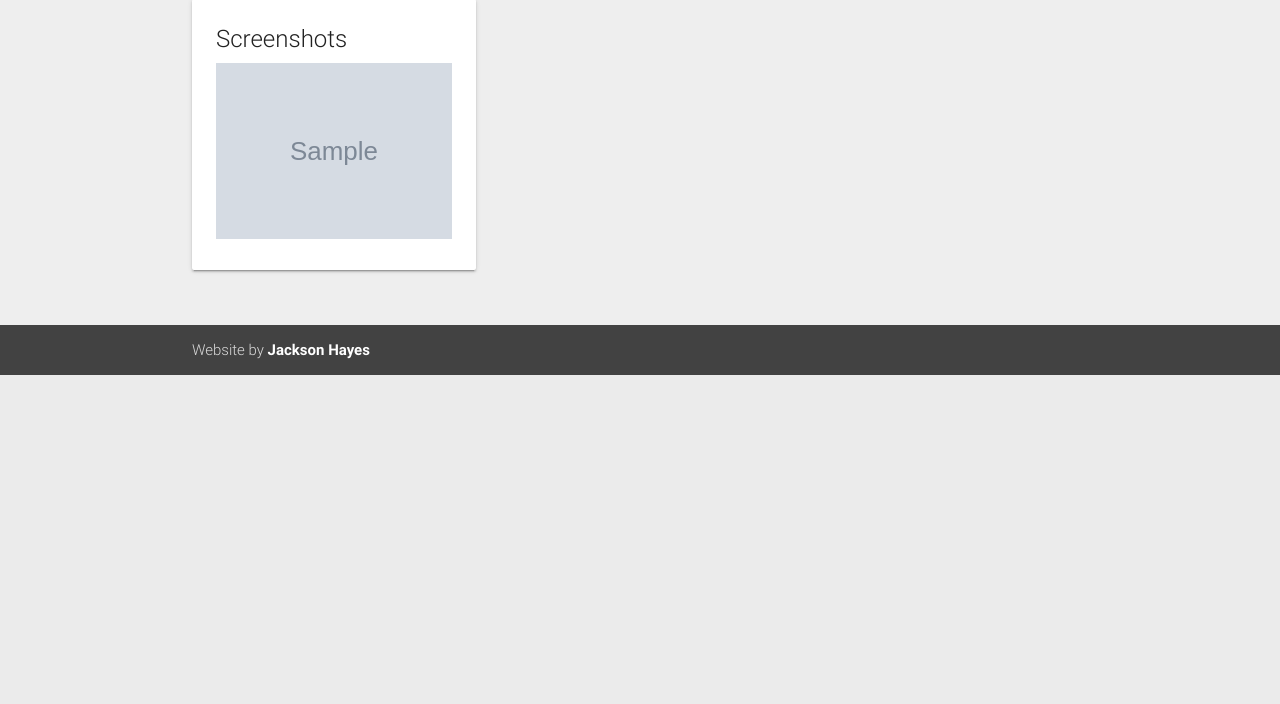
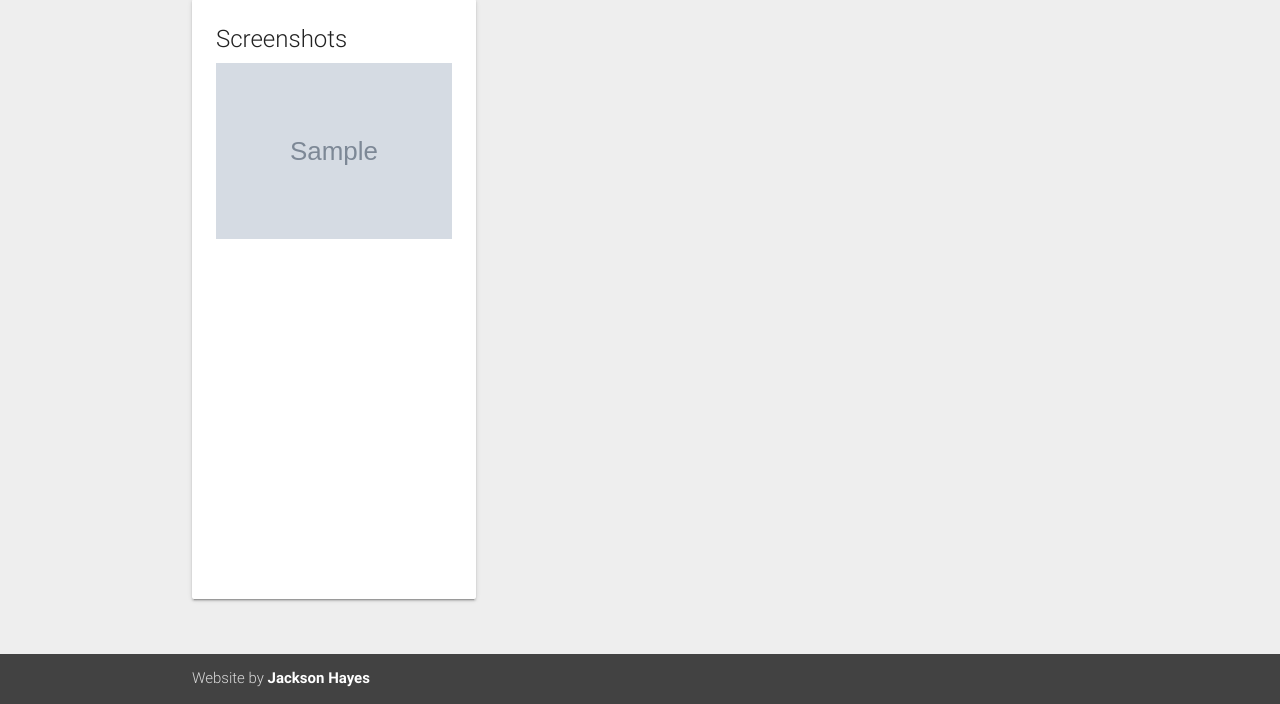
Before and after one commit to xda/XDA-Labs-Store-UI, a Django app: template store/templates/xda.html in a window 1280 px wide. Shown: the part 637-1341 px from the top of the page. Before the commit the page ends 1012 px from the top, so only its background shows below. Run offline with Django 3.2, Linux system fonts and the light colour scheme; the template is opened without the code that fills it: most values are stand-ins (such as "Sample title", 1, 10 or a date in 2020); grey boxes marked "Sample" are stand-in pictures; some libraries are stand-ins or nearby versions; some web fonts are replaced.

Commit message:
Fixes if screenshots have various dimensions

```diff
--- a/store/static/css/xda.css
+++ b/store/static/css/xda.css
@@ -15,6 +15,9 @@
     font-size: 16px;
     color: #f59714;
 }
+.hide {
+    visibility: hidden;
+}
 .title i {
     position: relative;
     left: -10px;
--- a/store/templates/xda.html
+++ b/store/templates/xda.html
@@ -170,8 +170,8 @@
 
           </div>
 
-          <div class="card">
-            <div class="card-content" onLoad="runSlide()">
+          <div class="card" style="height: 600px">
+            <div class="card-content" style="height: 548px">
               <span class="card-title">Screenshots</span>
               <!--<div class="carousel carousel-slider">
                 <a class="carousel-item active" href="#one!"><img src="images/mainImage.jpg"></a>
@@ -179,7 +179,7 @@
                 <a class="carousel-item" href="#three!"><img src="images/settings.jpg"></a>
               </div>-->
               {% for item in screenshots %}
-              <div id="img{{ forloop.counter }}" class="{% if forloop.counter > 1 %}hide{% endif %}"><img class="responsive-img" src="{{ item.thumbnail.url }}"></div>
+              <div id="img{{ forloop.counter }}" style="height: 100%; width: 100%; text-align: center" class="{% if forloop.counter > 1 %}hide{% endif %}"><img style="max-height: 100%; max-width: 100%" class="responsive-img"  src="{{ item.thumbnail.url }}"></div>
               {% endfor %}
 
             </div>
@@ -285,7 +285,7 @@
       let count = 2;
 
       function runSlide() {
-        setInterval(swapSlide, 3000);
+        setInterval(swapSlide, 5000);
       }
 
       function swapSlide() {
```
